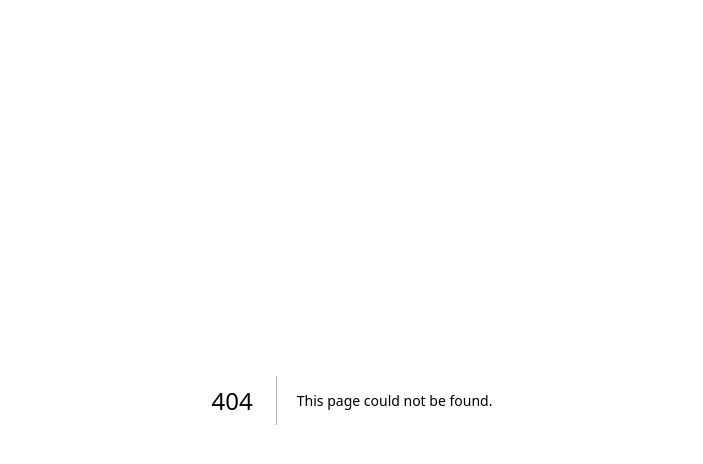
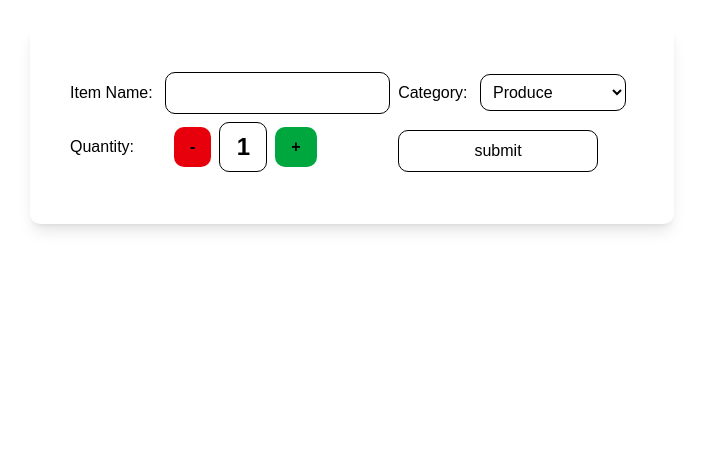
Before and after one commit to Lee-Abraham/cprg306-assignments, a Next.js app: page /week-5 in a window 1280 px wide. Before the commit this address had no page. Shown: the top 464 px of the page, without its empty margins (288-991 px from the left). Built offline with nearby package versions, Linux system fonts and the light colour scheme.

Commit message:
week-5 assignment

```diff
--- a/app/page.js
+++ b/app/page.js
@@ -10,6 +10,8 @@ export default function Home() {
       <Link href="./week-3">Week-3 CPRG306 Assignment</Link>
       <br/>
       <Link href="./week-4">Week-4 CPRG306 Assignment</Link>
+      <br/>
+      <Link href="./week-5">Week-5 CPRG306 Assignment</Link>
     </main>
   );
 }
--- /dev/null
+++ b/app/week-5/new-item.js
@@ -0,0 +1,77 @@
+"use client";
+import {useState} from 'react';
+
+export default function NewItem() {
+      const [quantity, setQuantity] = useState(1);
+      const [name, setName] = useState("");
+      const [category, setCategory] = useState("Produce");
+
+    // Function to handle incrementing the quantity
+    function incrementQuantity() {
+        if (quantity < 20) {
+            setQuantity(quantity + 1);
+        }
+        else {
+            button.disabled = true;
+        }
+    }
+
+    // Function to handle decrementing the quantity
+    function decrementQuantity() {
+        if (quantity > 1) {
+            setQuantity(quantity - 1);
+        }
+        else {
+            button.disabled = true;
+        }
+    }
+
+    //submission handler
+    const handleSubmit = (e) => {
+        e.preventDefault();
+        let item = [name, quantity, category]
+        console.log(item);
+        alert(`Item: ${name}, Quantity: ${quantity}, Category: ${category}`);
+        setName("");
+        setQuantity(1);
+        setCategory("Produce");
+    }
+
+// Render the component
+  return (
+    <main className="flex justify-center items-center">
+        <div className="  bg-white rounded-[10px] p-10 shadow-lg mt-6  border-black h-50">
+        <div className='text-black'>
+            <form onSubmit={handleSubmit}>
+                <label htmlFor='name'>Item Name: </label>
+                <input className='border rounded-[10px] m-2 p-2' type='text' id='name' value={name} onChange={(e) => setName(e.target.value)}/>
+                <label htmlFor='category'>Category: </label>
+                <select className='border rounded-[10px] m-2 p-2' id='category' value={category} onChange={(e) => setCategory(e.target.value)}>
+                    <option value='Produce'>Produce</option>
+                    <option value='Dairy'>Dairy</option>
+                    <option value='Bakery'>Bakery</option>
+                    <option value='Frozen Foods'>Frozen Foods</option>
+                    <option value='Canned Goods'>Canned Goods</option>
+                    <option value='Dry Goods'>Dry Goods</option>
+                    <option value='Beverages'>Beverages</option>
+                    <option value='Snacks'>Snacks</option>
+                    <option value='Household'>Household</option>
+                    <option value='Other'>Other</option>
+                </select>
+                <div className="flex items-center gap-2 z-0 absolute">
+                <label className="w-24">Quantity:</label>
+                <button type='button' className="font-bold rounded-[10px] bg-red-600 text-black px-4 py-2 hover:bg-[#660000]" onClick={decrementQuantity}>-</button>
+                <span className="text-2xl font-bold text-black border p-2 rounded-[10px] w-12 text-center">{quantity}</span>
+                <button type="button" className="font-bold rounded-[10px] bg-green-600 text-black px-4 py-2 hover:bg-[#006400]" onClick={incrementQuantity}>+</button>
+            </div>
+                <div className='z-0 absolute ml-80 mb-20'>
+                <button type='submit' className='border m-2 w-50 text-black p-2 rounded-[10px] hover:bg-blue-400'>
+                    submit
+                </button>
+                </div>
+            </form>
+            </div>
+        </div>
+    </main>
+  );
+}
--- /dev/null
+++ b/app/week-5/page.js
@@ -0,0 +1,8 @@
+import NewItem from './new-item';
+
+export default function Page() {
+
+  return (
+    <NewItem />
+  );
+}
```
